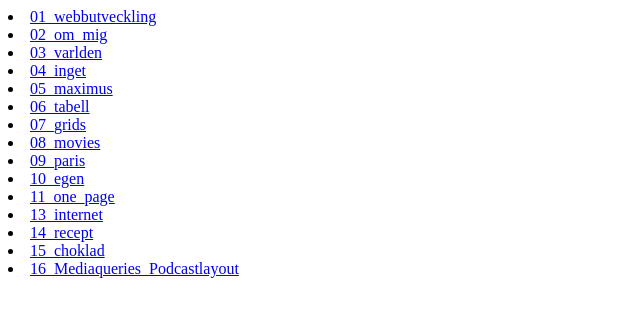
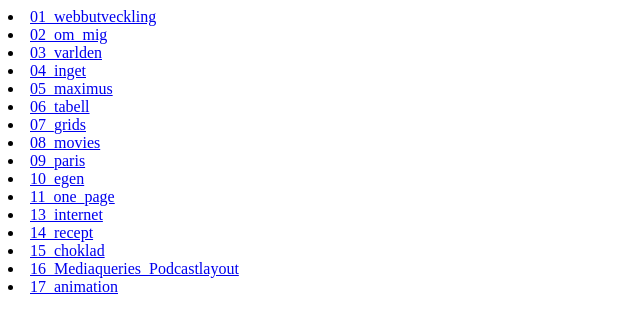
Before and after one commit to AffeL123/Webbutveckling, a plain HTML site: page index.html in a window 1280 px wide. Shown: the whole page, without its empty margins (0-640 px from the left). Drawn offline with Linux system fonts and the light colour scheme.

Commit message:
animation

```diff
--- a/index.html
+++ b/index.html
@@ -22,5 +22,6 @@
     <li><a href="14_recept/index.html">14_recept</a></li>
     <li><a href="15_choklad/index.html">15_choklad</a></li>
     <li><a href="16_Mediaqueries_Podcastlayout/index.html">16_Mediaqueries_Podcastlayout</a></li>
+    <li><a href="17_animation/index.html">17_animation</a></li>
 </body>
 </html>
```
